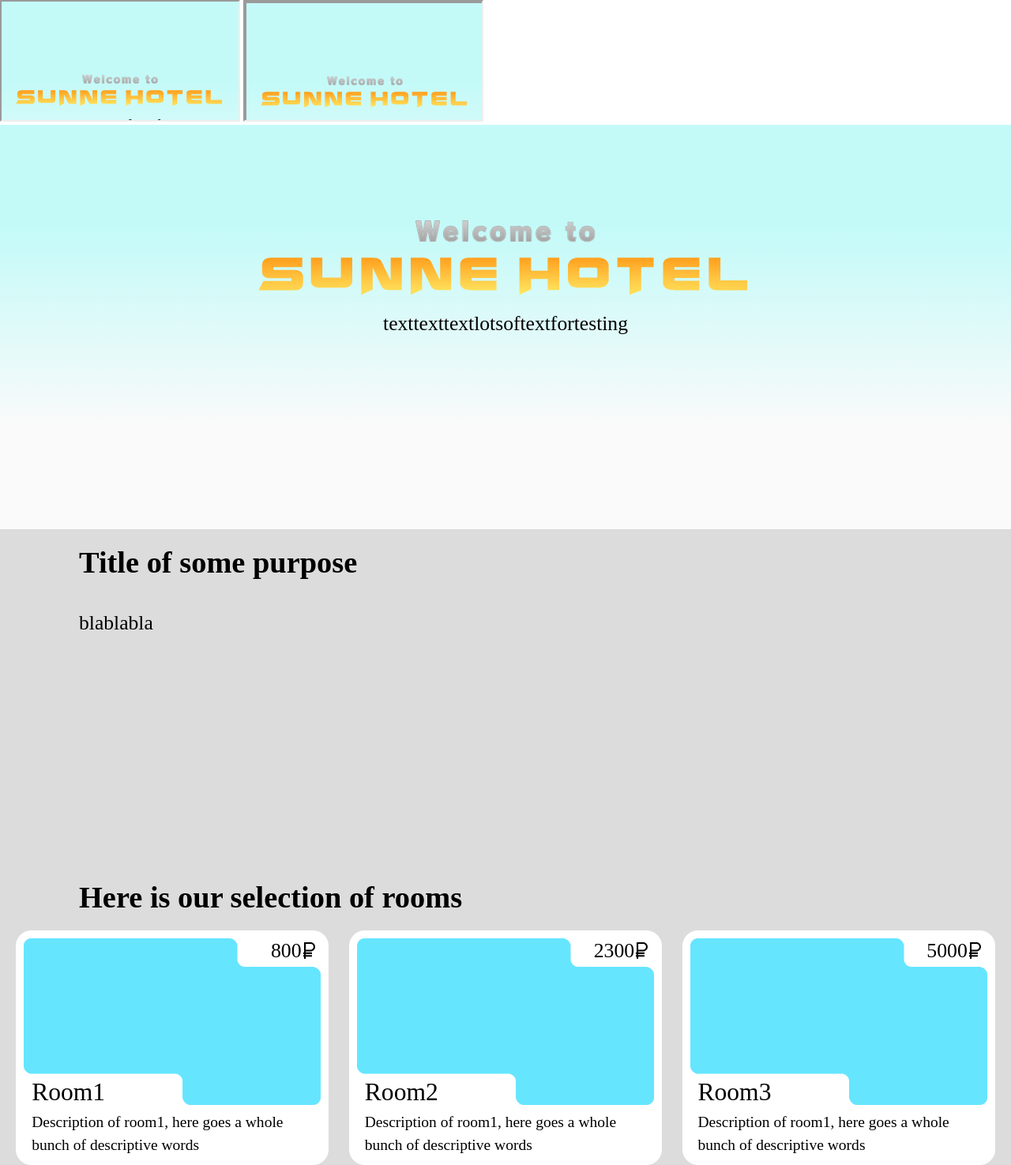
After one commit to CappeSun/Sunne-Hotel-Yrgopelag, a PHP site: page /room.php in a window 1280 px wide. The commit adds this page. Shown: the whole page at 79% size. Run offline with PHP 8.4, Linux system fonts and the light colour scheme; data comes from the database, SQL or seed files in the repository; both versions use the stored data as it was after the commit; some web fonts are replaced.

Commit message:
Update (gotta remember to update)

```diff
--- /dev/null
+++ b/-admin/index.css
@@ -0,0 +1,5 @@
+body{
+	margin: 0;
+	font-family: "RodinNTLG Pro";
+	font-weight: 200;
+}
--- a/index.css
+++ b/index.css
@@ -1,5 +1,26 @@
 body{
 	margin: 0;
+	font-family: "RodinNTLG Pro";
+	font-weight: 200;
+}
+
+.page{
+	height: 100vh;
+	width: 100vw;
+	position: absolute;
+	top: 0;
+	left: 0;
+	overflow: scroll;
+	transition: 0.3s;
+}
+
+.homePage{
+	z-index: 0;
+}
+
+.aniHomePage{
+	scale: 1.2;
+	opacity: 0;
 }
 
 .welcomeSect{
@@ -15,28 +36,14 @@ body{
 .welcomeCont{
 	width: fit-content;
 	margin: auto;
-	padding: max(12vw, 120px) 0 0 0;
+	padding: max(10vw, 100px) 0 0 0;
 	text-align: center;
 }
 
-.welcomePreTitle{
-	margin: 0;
-	font-size: max(2.5vw, 25px);
-	font-family: "RodinNTLG Pro";
-	background: linear-gradient(0deg, gray, gainsboro);
-	background-clip: text;
-	-webkit-text-fill-color: transparent;
-	-webkit-text-stroke: 0.1vw darkgray;
-}
-
 .welcomeTitle{
-	margin: 0;
-	font-size: max(3.5vw, 35px);
-	font-family: "Sun-Moon";
-	background: linear-gradient(0deg, yellow, orange);
-	background-clip: text;
-	-webkit-text-fill-color: transparent;
-	-webkit-text-stroke: 0.2vw white;
+	margin: min(-1vw, -10px);
+	width: max(50vw, 500px);
+	max-width: 90vw;
 }
 
 .welcomeSubtitle{
@@ -73,124 +80,105 @@ body{
 }
 
 .roomCardCont{
-	width: fit-content;
-	margin: auto;
+	margin: 0px 20px;
 	display: flex;
 	flex-wrap: wrap;
 	flex-direction: row;
 	justify-content: center;
+	gap: 2vw;
 }
 
 .roomCard{
-	height: 19.4vw;
-	width: 28vw;
-	margin: 0.6vw;
-	padding: 10px;
-	border-radius: 20px;
+	width: 31.94%;
+	line-height: 0;
 	position: relative;
-	background-color: white;
+	font-size: calc(3.3vw - 0.66px);
+	z-index: 0;
+	transition: 0.1s ease-out;
+}
+
+.roomCard:hover{
+	cursor: pointer;
+	scale: 1.02;
+	transition: 0.15s cubic-bezier(.39,2.38,.75,2.08);
+}
+
+.aniRoomCard{
+	scale: 1.02;
+	transition: 0.15s cubic-bezier(.39,2.38,.75,2.08);
+}
+
+.cardBox{
+	width: 100%;
 }
 
 .roomImg{
-	height: 10.9vw;
-	width: 28vw;
+	width: 96%;
 	border-radius: 10px;
+	position: absolute;
+	top: 2.8%;
+	left: 2.3%;
+	z-index: -1;
 }
 
 .roomCardTitle{
-	margin: 0.6vw 0.6vw;
-	font-size: 2.4vw;
+	width: 45%;
+	margin: 0;
+	font-size: 76%;
+    font-weight: 500;
+	position: absolute;
+	bottom: 31%;
+	left: 5%;
 }
 
 .roomCardText{
-	margin: 0vw 0.6vw;
-	font-size: 1.8vw;
+	width: 90%;
+	margin: 0;
+	font-size: 47%;
+	line-height: 150%;
+	position: absolute;
+	bottom: 3.5%;
+	left: 5%;
 }
 
 .roomCardRent{
+	margin: 0;
 	position: absolute;
-	bottom: 1.2vw;
-	right: 2.4vw;
-	font-size: 1.8vw;
+	top: 8.8%;
+	right: 8.8%;
+	font-size: 62%;
 }
 
 .pokedollar{
-	height: 1.3vw;
-	position: relative;
-	top: 0.06vw;
-	left: 0.06vw;
+	height: 7%;
+	position: absolute;
+	top: 5.2%;
+	right: 4.5%;
 }
 
-@media (max-width: 850px){		/*Two cards wide*/
+@media (max-width: 1000px){
 	.roomCard{
-		height: 30.6vw;
-		width: 44vw;
-	}
-
-	.roomImg{
-		height: 17.2vw;
-		width: 44vw;
-	}
-
-	.roomCardTitle{
-		margin: 1vw 1vw;
-		font-size: 3.8vw;
-	}
-
-	.roomCardText{
-		margin: 0vw 1vw;
-		font-size: 2.8vw;
-	}
-
-	.roomCardRent{
-		bottom: 1.9vw;
-		right: 3.8vw;
-		font-size: 2.8vw;
-		right: 2.4vw;
-		font-size: 2.8vw;
-	}
-
-	.pokedollar{
-		height: 2vw;
-		top: 0.11vw;
-		left: 0.08vw;
+		width: 48.79%;
+		font-size: calc(5vw - 1px);
 	}
 }
 
-@media (max-width: 550px){		/*Two cards wide*/
+@media (max-width: 600px){
 	.roomCard{
-		height: 62.6vw;
-		width: 90vw;
+		width: 100%;
+		font-size: calc(10vw - 2px);
 	}
+}
 
-	.roomImg{
-		height: 35.2vw;
-		width: 90vw;
-	}
+.roomPage{
+	scale: 0.9;
+	opacity: 0;
+	z-index: -1;
+}
 
-	.roomCardTitle{
-		margin: 2vw 2vw;
-		font-size: 7.8vw;
-	}
-
-	.roomCardText{
-		margin: 0vw 2vw;
-		font-size: 5.9vw;
-	}
-
-	.roomCardRent{
-		bottom: 3.9vw;
-		right: 7.8vw;
-		font-size: 5.9vw;
-		right: 7.8vw;
-		font-size: 5.9vw;
-	}
-
-	.pokedollar{
-		height: 4.2vw;
-		top: 0.2vw;
-		left: 0.25vw;
-	}
+.aniRoomPage{
+	scale: 1;
+	opacity: 1;
 }
 
 @font-face{
@@ -218,7 +206,7 @@ body{
 }
 
 @font-face{
-    font-family: "RodinNTLG Pro";
+    font-family: "Sun-Moon";
     src:
         local("Sun-Moon"),
         url("/-stuff/-fonts/Sun-Moon.ttf");
--- /dev/null
+++ b/main.php
@@ -0,0 +1,48 @@
+<?php
+
+require '-stuff/dbLoad.php';
+
+?>
+
+<!DOCTYPE html>
+<html>
+<head>
+	<meta charset="utf-8">
+	<meta name="viewport" content="width=device-width, initial-scale=1">
+	<title>"some kinda hotel"</title>
+	<link rel="stylesheet" type="text/css" href="index.css">
+	<link rel="stylesheet" type="text/css" href="https://sputnik.zone/-stuff/-fonts/fonts.css">
+</head>
+<body>
+	<div class="welcomeSect">
+		<div class="welcomeCont">
+			<img class="welcomeTitle" src="-stuff/-images/logotext.svg">
+			<p class="welcomeSubtitle">texttexttextlotsoftextfortesting</p>
+		</div>
+	</div>
+	<div class="mainSect">
+		<h2 class="mainTitle">Title of some purpose</h2>
+		<p class="mainText">
+			blablabla
+			<?php for ($i=0; $i < 10; $i++)
+				echo "<br>";
+			?>
+		</p>
+	</div>
+	<div class="roomSect">
+		<h2 class="roomTitle">Here is our selection of rooms</h2>
+		<div class="roomCardCont">
+			<?php for ($i=0; $i < 3; $i++){ ?>
+				<div class="roomCard" id="room<?= $i; ?>">
+					<img class="cardBox" src="-stuff/-images/card.png">
+					<img class="roomImg" src="-stuff/-images/room<?= $i; ?>.png">
+					<h4 class="roomCardTitle"><?= $fetchData[$i]['name']; ?></h4>
+					<p class="roomCardText"><?= $fetchData[$i]['desc']; ?></p>
+					<p class="roomCardRent"><?= $fetchData[$i]['rent']; ?></p>
+					<img class="pokedollar" src="-stuff/-images/pokedollar.svg">
+				</div>
+			<?php } ?>
+		</div>
+	</div>
+</body>
+</html>
--- /dev/null
+++ b/room.php
@@ -0,0 +1,50 @@
+<?php
+
+require '-stuff/dbLoad.php';
+
+?>
+
+<!DOCTYPE html>
+<html>
+<head>
+	<meta charset="utf-8">
+	<meta name="viewport" content="width=device-width, initial-scale=1">
+	<title>"some kinda hotel"</title>
+	<link rel="stylesheet" type="text/css" href="index.css">
+	<link rel="stylesheet" type="text/css" href="https://sputnik.zone/-stuff/-fonts/fonts.css">
+</head>
+<body>
+	<iframe src="main.php"></iframe>
+	<iframe src="room.php"></iframe>
+	<div class="welcomeSect">
+		<div class="welcomeCont">
+			<img class="welcomeTitle" src="-stuff/-images/logotext.svg">
+			<p class="welcomeSubtitle">texttexttextlotsoftextfortesting</p>
+		</div>
+	</div>
+	<div class="mainSect">
+		<h2 class="mainTitle">Title of some purpose</h2>
+		<p class="mainText">
+			blablabla
+			<?php for ($i=0; $i < 10; $i++)
+				echo "<br>";
+			?>
+		</p>
+	</div>
+	<div class="roomSect">
+		<h2 class="roomTitle">Here is our selection of rooms</h2>
+		<div class="roomCardCont">
+			<?php for ($i=0; $i < 3; $i++){ ?>
+				<div class="roomCard" id="room<?= $i; ?>">
+					<img class="cardBox" src="-stuff/-images/card.png">
+					<img class="roomImg" src="-stuff/-images/room<?= $i; ?>.png">
+					<h4 class="roomCardTitle"><?= $fetchData[$i]['name']; ?></h4>
+					<p class="roomCardText"><?= $fetchData[$i]['desc']; ?></p>
+					<p class="roomCardRent"><?= $fetchData[$i]['rent']; ?></p>
+					<img class="pokedollar" src="-stuff/-images/pokedollar.svg">
+				</div>
+			<?php } ?>
+		</div>
+	</div>
+</body>
+</html>
```
Also changed, not shown: -admin/index.php (added, +23 -0 lines), -stuff/-js/css.js (added, +24 -0 lines), index.js (added, +71 -0 lines), index.php (+12 -5 lines), -stuff/-images/card.png (added), -stuff/-images/card.svg (added), -stuff/-images/cardBox.png (added), -stuff/-images/logotext.png (added), -stuff/-images/logotext.svg (added), -stuff/-images/room0.png (added), -stuff/-images/room1.png (added), -stuff/-images/room2.png (added), -stuff/database.db.
